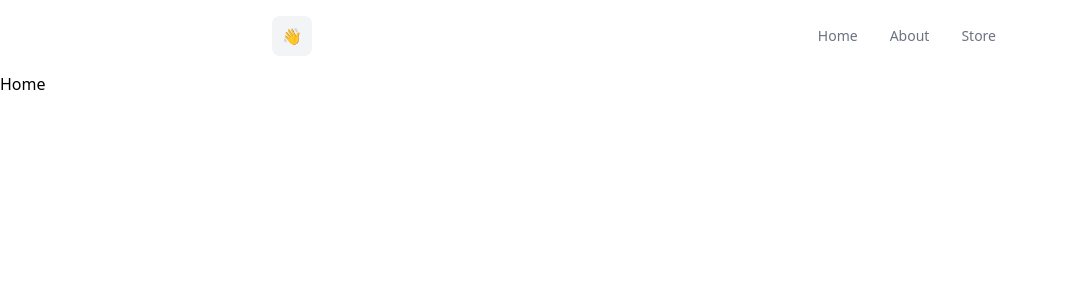
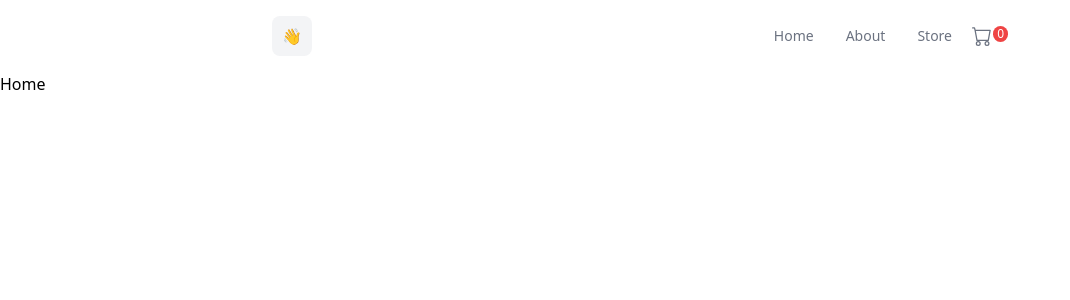
Before and after one commit to tamaraantonella/ts-ecommerce, a React (Vite) app: page / in a window 1280 px wide. Shown: the top 300 px of the page, without its empty margins (0-1070 px from the left). Built offline with nearby package versions, Linux system fonts and the light colour scheme.

Commit message:
Add Cart component

```diff
--- /dev/null
+++ b/src/components/Cart.tsx
@@ -0,0 +1,15 @@
+import React from "react";
+import { BsCart } from "react-icons/bs";
+export function Cart() {
+  return (
+    <div className="cursor-pointer relative w-9">
+      <p className="text-xl">
+
+      <BsCart />
+      </p>
+      <div className="absolute px-1 bg-red-500 text-white rounded-full text-xs top-0 right-0">
+        0
+      </div>
+    </div>
+  );
+}
--- a/src/components/Navbar.tsx
+++ b/src/components/Navbar.tsx
@@ -1,5 +1,6 @@
 import React from "react";
 import { Link } from "react-router-dom";
+import { Cart } from "./Cart";
 export function Navbar() {
   return (
     <nav
@@ -34,6 +35,7 @@ export function Navbar() {
             Store
           </Link>
         </li>
+        <li><Cart/></li>
       </ul>
     </nav>
   );
```
